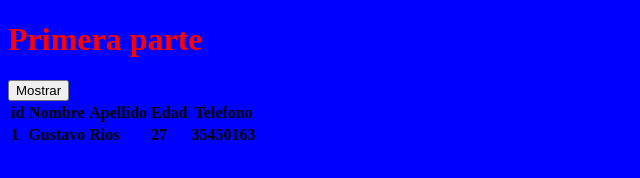
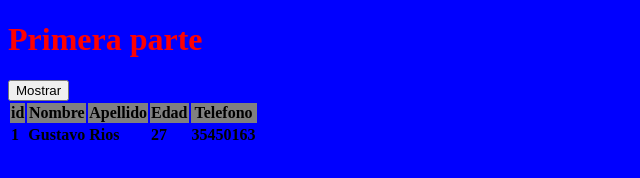
Before and after one commit to gustavo3042/Viernes, a plain HTML site: page index.html in a window 1280 px wide. Shown: the whole page, without its empty margins (0-640 px from the left). Drawn offline with Linux system fonts and the light colour scheme.

Commit message:
Update estilos.css

```diff
--- a/css/estilos.css
+++ b/css/estilos.css
@@ -4,3 +4,8 @@ body{
   font-weight: bold;
   color:red;
 }
+
+thead{
+  background-color: gray;
+  color:black;
+}
```
